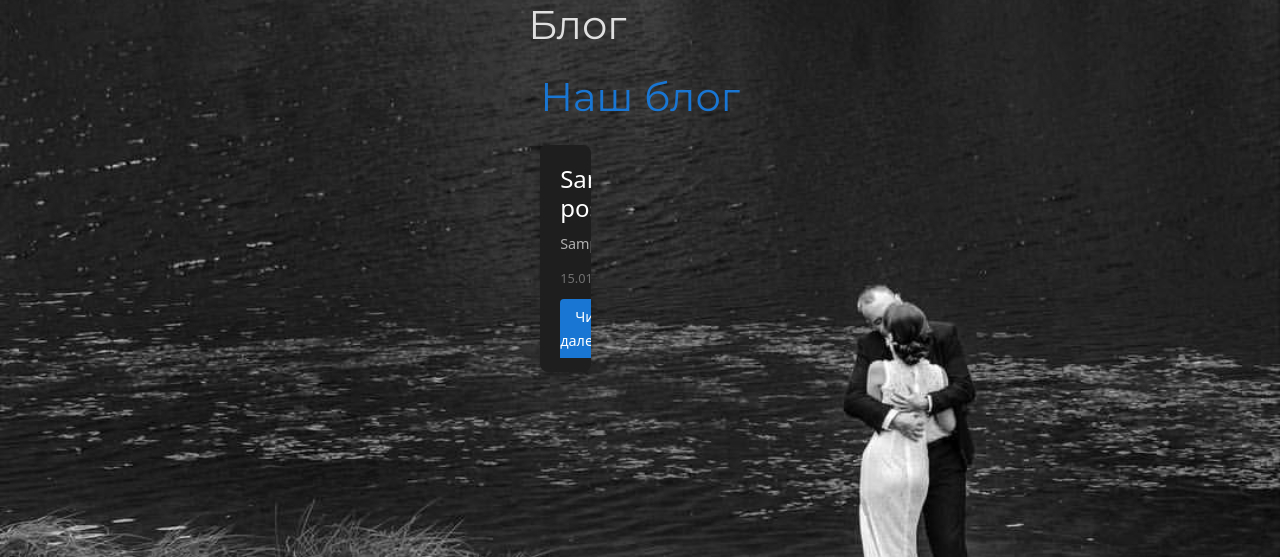
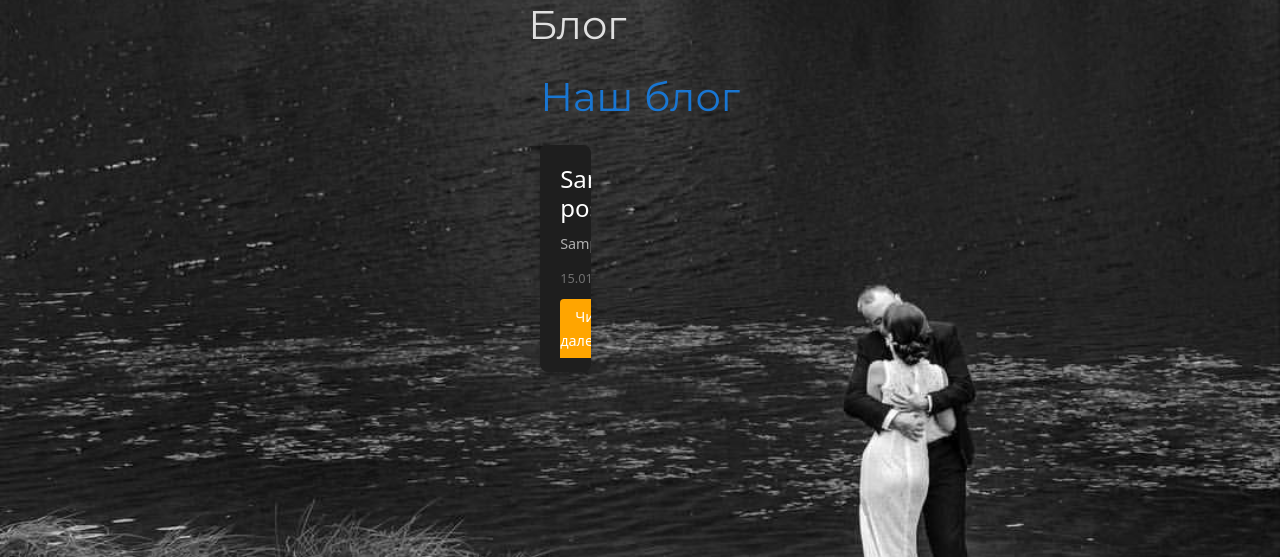
Before and after one commit to Gob26/photographer, a Flask app: page /post in a window 1280 px wide. Shown: the part 167-724 px from the top of the page. Run offline with Flask 3, Linux system fonts and the light colour scheme; tables that the repository leaves empty hold one stand-in row (values such as "Sample post"); some libraries are stand-ins or nearby versions.

Commit message:
БД отображение статей работает корректно, изменение цвета по расписанию

```diff
--- a/app/models/post.py
+++ b/app/models/post.py
@@ -7,7 +7,7 @@ class Post(db.Model):
     id = db.Column(db.Integer, primary_key=True)
     title = db.Column(db.String(250), nullable=False)
     content = db.Column(db.Text, nullable=False)
-    snippet = db.Column(db.Text, nullable=True)       # под вопросом
+    snippet = db.Column(db.String(250), nullable=True)       # под вопросом
     #image = db.Column(db.PickleType, nullable=True)   # храним список ссылок на изображения
     created_at = db.Column(db.DateTime, default=datetime.utcnow)
 
--- a/app/routes/post.py
+++ b/app/routes/post.py
@@ -28,6 +28,7 @@ def create():
         content_post = request.form.get('content_post')
         snippet_post = request.form.get('snippet_post')
 
+
         post = Post(title=title_post, content=content_post, snippet=snippet_post)
 
         try:
@@ -35,8 +36,9 @@ def create():
             db.session.commit()
             return redirect('/post')
         except Exception as e:
-            print(str(e))
+            print(f'Ошибка при добавлении поста: {str(e)}')
             return 'При добавлении поста произошла ошибка'
+
     else:
         # Если метод GET, просто отображаем форму
         return render_template('post/create.html')
--- a/app/static/css/blocks/blog.css
+++ b/app/static/css/blocks/blog.css
@@ -56,3 +56,7 @@ body {
 .read-more:hover {
     background-color: #1565C0;
 }
+.custom-button-orange {
+    background-color: orange;
+    color: white; /* или любой другой цвет текста */
+}
--- a/app/static/css/blocks/table.css
+++ b/app/static/css/blocks/table.css
@@ -53,3 +53,7 @@
           text-align: center;
           vertical-align: middle;
     }
+.custom-button-orange {
+    background-color: orange;
+    color: white; /* или любой другой цвет текста */
+}
--- a/app/templates/post/all.html
+++ b/app/templates/post/all.html
@@ -16,7 +16,7 @@
                         <h2 class="blog-title">{{ post.title }}</h2>
                         <p class="blog-snippet">{{ post.snippet }}</p>
                         <p class="blog-date">{{ post.created_at.strftime('%d.%m.%Y') }}</p>
-                        <a href="{{ url_for('post.post_detail', post_id=post.id) }}" class="read-more">Читать далее</a>
+                        <a href="{{ url_for('post.post_detail', post_id=post.id) }}" class="read-more custom-button">Читать далее</a>
                     </div>
                 </div>
             </div>
@@ -26,4 +26,21 @@
         {% endif %}
     </div>
 </div>
+
+<!-- Добавляем JavaScript для изменения стиля кнопок после 18:00 -->
+<script>
+    document.addEventListener("DOMContentLoaded", function() {
+        const currentTime = new Date();
+        const hours = currentTime.getHours();
+
+        // Проверяем, если текущее время больше или равно 18:00
+        if (hours >= 18) {
+            const buttons = document.querySelectorAll('.custom-button');
+            buttons.forEach(button => {
+                button.classList.add('custom-button-orange'); // Добавляем класс для оранжевого стиля
+            });
+        }
+    });
+</script>
+
 {% endblock %}
```
Also changed, not shown: migrations/versions/84f6c394ecc4_2049.py (added, +38 -0 lines).
